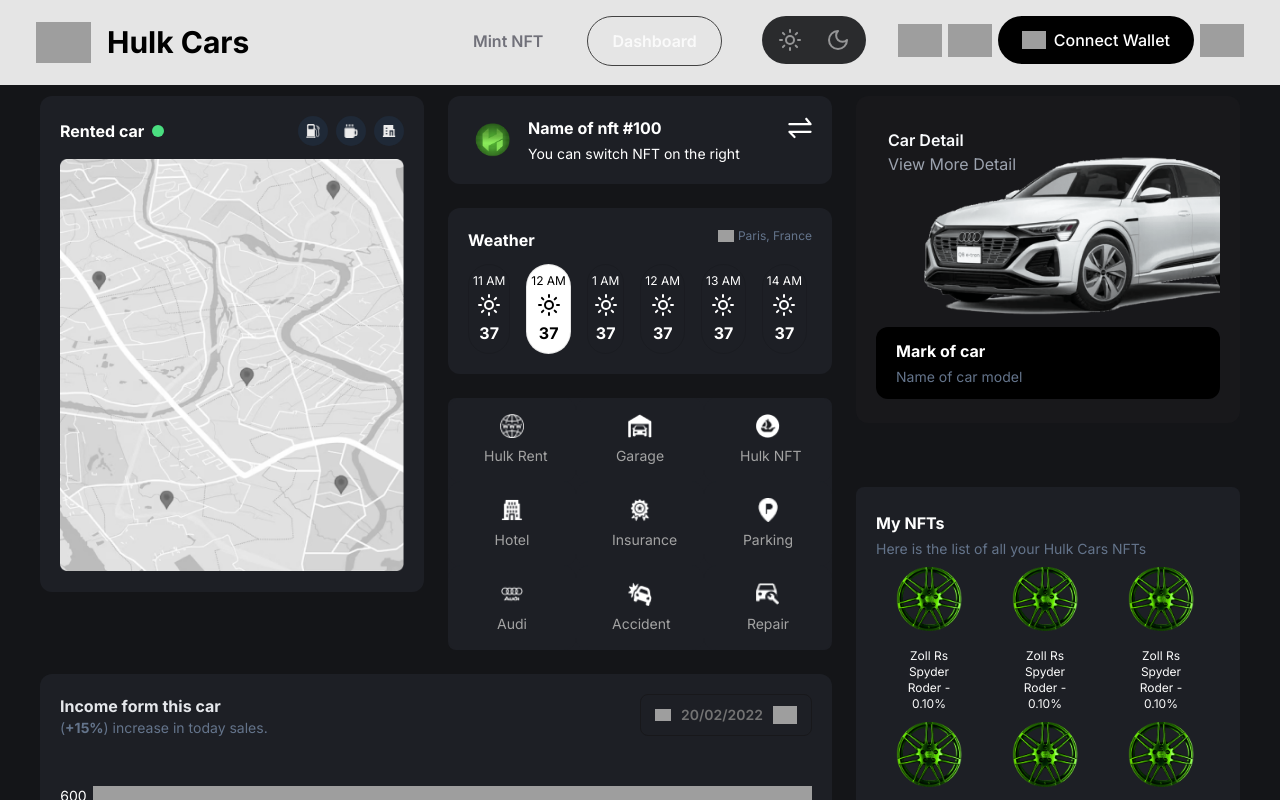
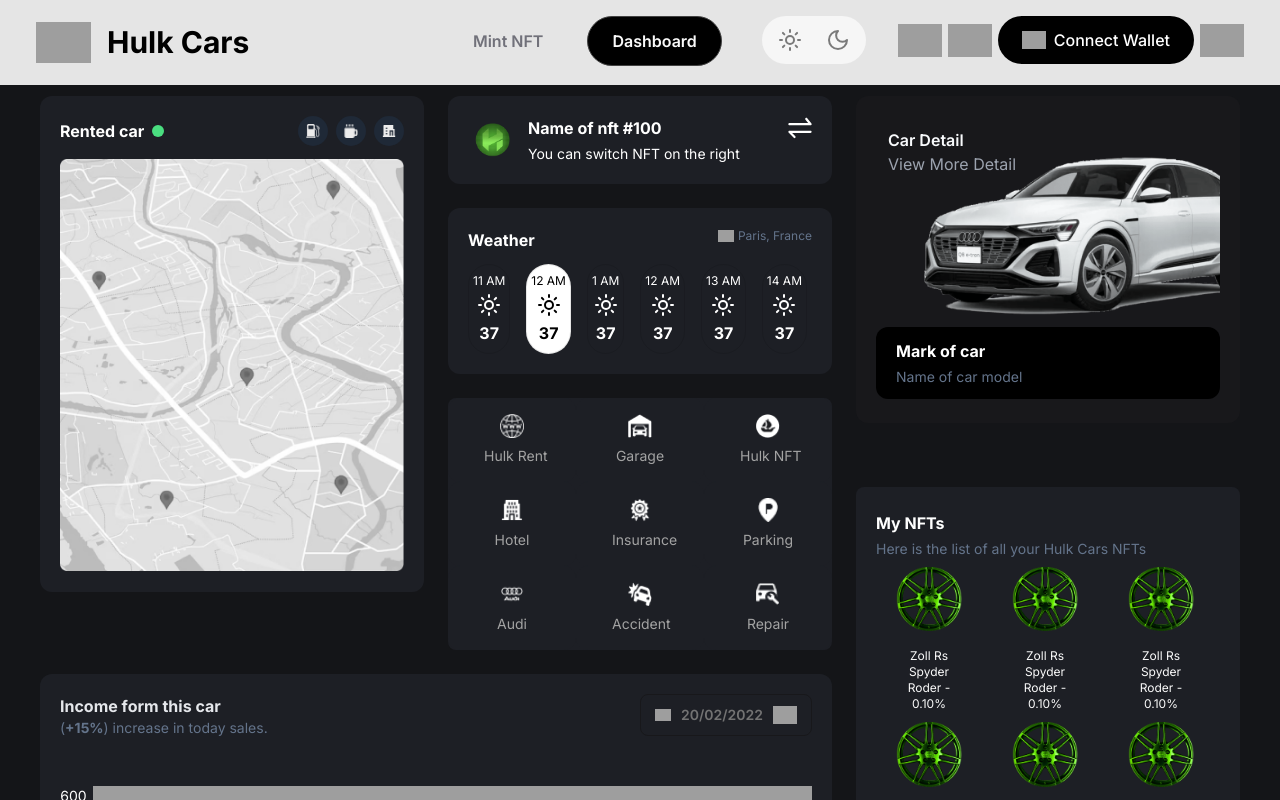
Before and after one commit to Piyush1638/my-app, a Next.js app: page /dashboard in a window 1280 px wide. Shown: the top 800 px of the page. Built offline with nearby package versions, Linux system fonts and the light colour scheme; grey boxes are pictures that could not be loaded.

Commit message:
color fix

```diff
--- a/app/dashboard/page.tsx
+++ b/app/dashboard/page.tsx
@@ -66,10 +66,15 @@
       </div>
       <div className="mt-8 mb-10">
         <div className="px-3">
-          <img
+          {/* <img
             loading="lazy"
             srcSet="https://cdn.builder.io/api/v1/image/assets/TEMP/e55999636249efc8b7a1fc31c345c54aa76108363b3558f1fa6311e0e9cf7a44?apiKey=851b3b1857484826921ac8967993ad9f&width=100 100w, https://cdn.builder.io/api/v1/image/assets/TEMP/e55999636249efc8b7a1fc31c345c54aa76108363b3558f1fa6311e0e9cf7a44?apiKey=851b3b1857484826921ac8967993ad9f&width=200 200w, https://cdn.builder.io/api/v1/image/assets/TEMP/e55999636249efc8b7a1fc31c345c54aa76108363b3558f1fa6311e0e9cf7a44?apiKey=851b3b1857484826921ac8967993ad9f&width=400 400w, https://cdn.builder.io/api/v1/image/assets/TEMP/e55999636249efc8b7a1fc31c345c54aa76108363b3558f1fa6311e0e9cf7a44?apiKey=851b3b1857484826921ac8967993ad9f&width=800 800w, https://cdn.builder.io/api/v1/image/assets/TEMP/e55999636249efc8b7a1fc31c345c54aa76108363b3558f1fa6311e0e9cf7a44?apiKey=851b3b1857484826921ac8967993ad9f&width=1200 1200w, https://cdn.builder.io/api/v1/image/assets/TEMP/e55999636249efc8b7a1fc31c345c54aa76108363b3558f1fa6311e0e9cf7a44?apiKey=851b3b1857484826921ac8967993ad9f&width=1600 1600w, https://cdn.builder.io/api/v1/image/assets/TEMP/e55999636249efc8b7a1fc31c345c54aa76108363b3558f1fa6311e0e9cf7a44?apiKey=851b3b1857484826921ac8967993ad9f&width=2000 2000w, https://cdn.builder.io/api/v1/image/assets/TEMP/e55999636249efc8b7a1fc31c345c54aa76108363b3558f1fa6311e0e9cf7a44?apiKey=851b3b1857484826921ac8967993ad9f&"
             className="object-contain object-center w-full aspect-[2.33]"
+          /> */}
+          <iframe src="https://www.google.com/maps/d/embed?mid=18LZ4L4OGy3yxoDS5qnBcF-LFA7iYBgg&ehbc=2E312F"
+           frameBorder="0"
+           allowFullScreen
+            className="w-full h-[500px]"
           />
         </div>
       </div>
--- a/components/Navbar.tsx
+++ b/components/Navbar.tsx
@@ -1,6 +1,6 @@
 "use client";
 import Link from "next/link";
-import { useState ,useEffect} from "react";
+import { useState, useEffect } from "react";
 import { GiHamburgerMenu } from "react-icons/gi";
 import { MdOutlineClose } from "react-icons/md";
 import { Moon, Sun } from "lucide-react";
@@ -10,7 +10,7 @@
 
 const Navbar = () => {
   const [openMenu, setOpenMenu] = useState(false);
-  const { setTheme,theme } = useTheme();
+  const { setTheme, theme } = useTheme();
   const pathname = usePathname();
 
   // useEffect(() => {
@@ -18,10 +18,13 @@
   // }, []);
 
   return (
-    <div className={
-      cn("w-full bg-primary dark:bg-dark-primary pe-2  mf:px-4 py-4 fixed top-0 z-50",
-       pathname === "/dashboard" || pathname==="/faq" && "dark:bg-[#141518] bg-white")
-    }>
+    <div
+      className={cn(
+        "w-full bg-primary dark:bg-dark-primary pe-2  mf:px-4 py-4 fixed top-0 z-50",
+        pathname === "/dashboard" ||
+          (pathname === "/faq" && "dark:bg-[#141518] bg-white")
+      )}
+    >
       <div className="flex items-stretch justify-between gap-5 max-md:flex-wrap">
         <div className="flex items-center sm:items-stretch justify-between gap-3 sm:gap-5 px-5">
           {!openMenu ? (
@@ -56,44 +59,44 @@
           <div className="items-stretch flex justify-between gap-5 px-5">
             <Link
               href="/cardetail"
-              className={
-                cn(
-                  pathname === "/cardetail" || pathname ===  "/" ? "text-zinc-50 text-base font-semibold leading-6 whitespace-nowrap justify-center items-stretch bg-black dark:bg-transparent border border-[#424242] px-6 py-3 rounded-[51px] border-solid max-md:px-5" : "text-zinc-500 px-6 py-3 cursor-pointer text-base font-semibold leading-6 my-auto"
-                )
-              }
+              className={cn(
+                pathname === "/cardetail" || pathname === "/"
+                  ? "text-zinc-50 text-base font-semibold leading-6 whitespace-nowrap justify-center items-stretch bg-black dark:bg-transparent border border-[#424242] px-6 py-3 rounded-[51px] border-solid max-md:px-5"
+                  : "text-zinc-500 px-6 py-3 cursor-pointer text-base font-semibold leading-6 my-auto"
+              )}
             >
               Mint NFT
             </Link>
             <Link
               href="/dashboard"
-              className={
-                cn(
-                  pathname === "/dashboard" ? "text-zinc-50 text-base font-semibold leading-6 whitespace-nowrap justify-center items-stretch border border-[color:var(--Dark-Stroke,#424242)] px-6 py-3 rounded-[51px] border-solid max-md:px-5" : "text-zinc-500 px-6 py-3 cursor-pointer text-base font-semibold leading-6 my-auto"
-                )
-              }
+              className={cn(
+                pathname === "/dashboard"
+                  ? "text-zinc-50 text-base font-semibold leading-6 whitespace-nowrap justify-center items-stretch bg-black dark:bg-transparent border border-[#424242] px-6 py-3 rounded-[51px] border-solid max-md:px-5"
+                  : "text-zinc-500 px-6 py-3 cursor-pointer text-base font-semibold leading-6 my-auto"
+              )}
             >
               Dashboard
             </Link>
           </div>
           <div className="justify-end items-stretch flex gap-3 max-md:max-w-full max-md:flex-wrap">
-            <div className="flex bg-[#2A2B2D] gap-2 px-2  rounded-full">
+            <div className="flex bg-[#F6F6F6] dark:bg-[#2A2B2D] gap-2 px-2  rounded-full">
               {/* Light Mode */}
               <button
                 onClick={() => setTheme("light")}
-                className={
-                  cn("text-white  p-2 cursor-pointer text-base font-semibold leading-6 my-auto",
-                   theme !== "light" && "opacity-50")
-                }
+                className={cn(
+                  "dark:text-white text-black  p-2 cursor-pointer text-base font-semibold leading-6 my-auto",
+                  theme !== "light" && "opacity-50"
+                )}
               >
                 <Sun className="h-[24px] w-[24px]" />
               </button>
               {/* Dark Mode */}
               <button
                 onClick={() => setTheme("dark")}
-                className={
-                  cn("text-white p-2  cursor-pointer text-base font-semibold leading-6 my-auto",
-                   theme !== "dark" && "opacity-50")
-                }
+                className={cn(
+                  "dark:text-white text-black  p-2  cursor-pointer text-base font-semibold leading-6 my-auto",
+                  theme !== "dark" && "opacity-50"
+                )}
               >
                 <Moon className="h-[24px] w-[24px]" />
               </button>
```
